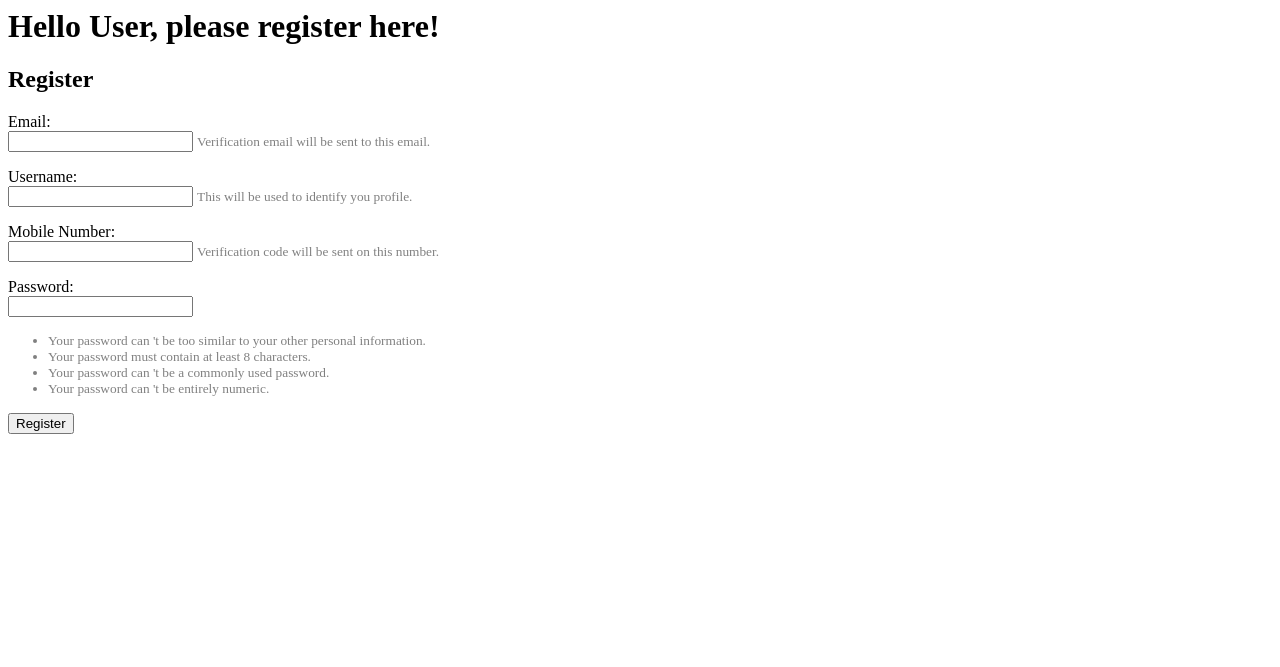
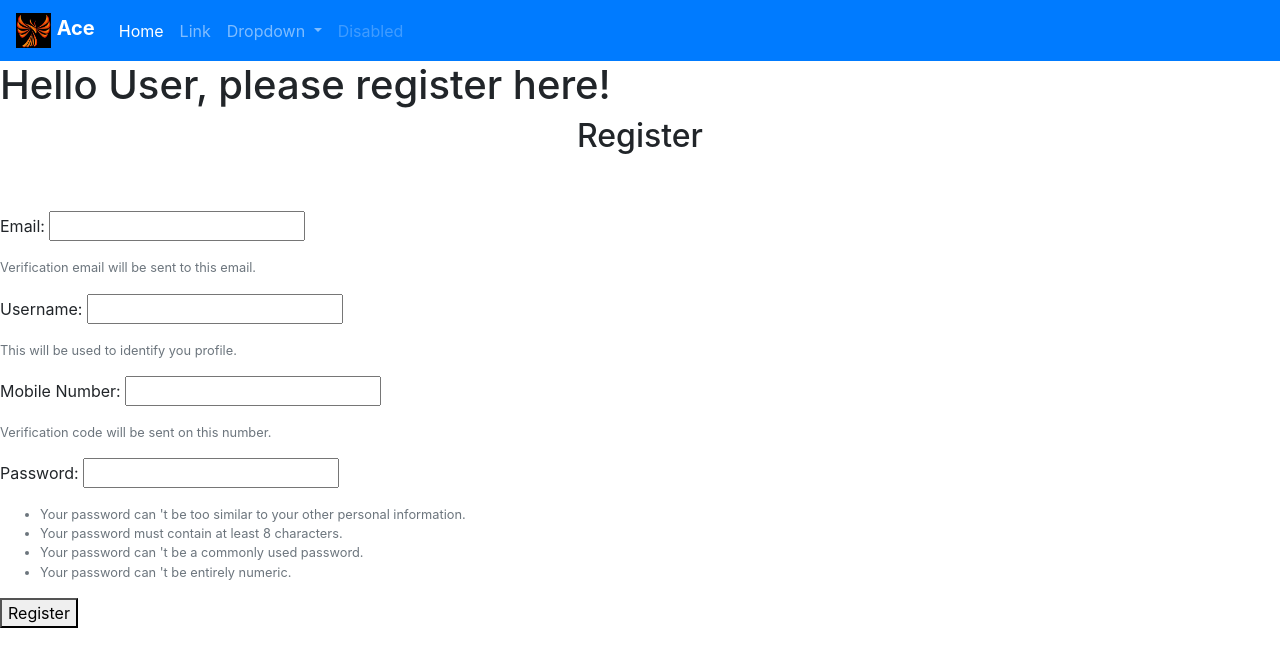
Before and after one commit to sanskar1991/log-in, a Django app: page /register/ in a window 1280 px wide. Shown: the top 667 px of the page. Run offline with Django 3.2, Linux system fonts and the light colour scheme; some libraries are stand-ins or nearby versions.

Commit message:
New commit

```diff
--- a/Al_arab/Al_arab/settings.py
+++ b/Al_arab/Al_arab/settings.py
@@ -120,9 +120,10 @@ USE_TZ = True
 
 STATIC_URL = '/static/'
 
+# Email configuration
 EMAIL_BACKEND = 'django.core.mail.backends.smtp.EmailBackend'
 EMAIL_HOST = 'smtp.gmail.com'
 EMAIL_USE_TLS = True
 EMAIL_PORT = 587
-EMAIL_HOST_USER = 'luciluke23@gmail.com'
-EMAIL_HOST_PASSWORD = 'sansLuci23'
+EMAIL_HOST_USER = 'user@gmail.com'
+EMAIL_HOST_PASSWORD = 'password'
--- a/Al_arab/login_app/templates/login_app/base.html
+++ b/Al_arab/login_app/templates/login_app/base.html
@@ -1,10 +1,63 @@
 <html>
     <head>
         {% block head %}
-        <title>{% block title %} {% endblock %}</title>
+        <link rel="stylesheet" href="https://maxcdn.bootstrapcdn.com/bootstrap/4.0.0/css/bootstrap.min.css" integrity="sha384-Gn5384xqQ1aoWXA+058RXPxPg6fy4IWvTNh0E263XmFcJlSAwiGgFAW/dAiS6JXm" crossorigin="anonymous">
+        <script src="https://code.jquery.com/jquery-3.2.1.slim.min.js" integrity="sha384-KJ3o2DKtIkvYIK3UENzmM7KCkRr/rE9/Qpg6aAZGJwFDMVNA/GpGFF93hXpG5KkN" crossorigin="anonymous"></script>
+        <script src="https://cdnjs.cloudflare.com/ajax/libs/popper.js/1.12.9/umd/popper.min.js" integrity="sha384-ApNbgh9B+Y1QKtv3Rn7W3mgPxhU9K/ScQsAP7hUibX39j7fakFPskvXusvfa0b4Q" crossorigin="anonymous"></script>
+        <script src="https://maxcdn.bootstrapcdn.com/bootstrap/4.0.0/js/bootstrap.min.js" integrity="sha384-JZR6Spejh4U02d8jOt6vLEHfe/JQGiRRSQQxSfFWpi1MquVdAyjUar5+76PVCmYl" crossorigin="anonymous"></script>
+
+            <title>{% block title %} {% endblock %}</title>
         {% endblock %}
     </head>
+
     <body>
-        {% block body %} {% endblock %}
+    {% load static %}
+
+    <nav class="navbar navbar-expand-lg navbar-dark bg-primary">
+    {% block navbar %}
+<a class="navbar-brand" href="{% url 'home' %}">
+    <img src="{% static 'media/logo.jpg' %}" width="35" height="35" class="d-inline-block align-top" alt="Ace Industries">
+    <b>Ace</b>
+  </a>
+  <button class="navbar-toggler" type="button" data-toggle="collapse" data-target="#navbarSupportedContent" aria-controls="navbarSupportedContent" aria-expanded="false" aria-label="Toggle navigation">
+    <span class="navbar-toggler-icon"></span>
+  </button>
+
+  <div class="collapse navbar-collapse" id="navbarSupportedContent">
+    <ul class="navbar-nav mr-auto">
+      <li class="nav-item active">
+        <a class="nav-link" href="{% url 'home' %}"> Home <span class="sr-only">(current)</span></a>
+      </li>
+      <li class="nav-item">
+        <a class="nav-link" href="#">Link</a>
+      </li>
+      <li class="nav-item dropdown">
+        <a class="nav-link dropdown-toggle" href="#" id="navbarDropdown" role="button" data-toggle="dropdown" aria-haspopup="true" aria-expanded="false">
+          Dropdown
+        </a>
+        <div class="dropdown-menu" aria-labelledby="navbarDropdown">
+          <a class="dropdown-item" href="#">Action</a>
+          <a class="dropdown-item" href="#">Another action</a>
+          <div class="dropdown-divider"></div>
+          <a class="dropdown-item" href="#">Something else here</a>
+        </div>
+      </li>
+      <li class="nav-item">
+        <a class="nav-link disabled" href="#">Disabled</a>
+      </li>
+    </ul>
+    <form class="form-inline my-2 my-lg-0" action="{% url 'register' %}">
+      {% comment %} <div class="btn-group-toggle" data-toggle="buttons"> {% endcomment %}
+        <button class="btn btn-outline-success my-2 my-sm-0" type="submit">Register</button>
+      {% comment %} </div> {% endcomment %}
+    </form>
+    <form class="form-inline my-2 my-lg-0">
+      <input class="form-control mr-sm-2" type="search" placeholder="Search" aria-label="Search">
+      <button class="btn btn-outline-success my-2 my-sm-0" type="submit">Search</button>
+    </form>
+  </div>
+  {% endblock %}
+</nav>
+        {% block body %}{% endblock %}
     </body>
 </html>
--- a/Al_arab/login_app/templates/login_app/register.html
+++ b/Al_arab/login_app/templates/login_app/register.html
@@ -1,29 +1,75 @@
 {% extends 'base.html' %}
 
 {% block title %} Register {% endblock %}
+
+
+
+{% block navbar %}
+
+{% load static %}
+
+<a class="navbar-brand" href="{% url 'home' %}">
+    <img src="{% static 'media/logo.jpg' %}" width="35" height="35" class="d-inline-block align-top" alt="Ace Industries">
+    <b>Ace</b>
+  </a>
+  <button class="navbar-toggler" type="button" data-toggle="collapse" data-target="#navbarSupportedContent" aria-controls="navbarSupportedContent" aria-expanded="false" aria-label="Toggle navigation">
+    <span class="navbar-toggler-icon"></span>
+  </button>
+
+  <div class="collapse navbar-collapse" id="navbarSupportedContent">
+    <ul class="navbar-nav mr-auto">
+      <li class="nav-item active">
+        <a class="nav-link" href="{% url 'home' %}"> Home <span class="sr-only">(current)</span></a>
+      </li>
+      <li class="nav-item">
+        <a class="nav-link" href="#">Link</a>
+      </li>
+      <li class="nav-item dropdown">
+        <a class="nav-link dropdown-toggle" href="#" id="navbarDropdown" role="button" data-toggle="dropdown" aria-haspopup="true" aria-expanded="false">
+          Dropdown
+        </a>
+        <div class="dropdown-menu" aria-labelledby="navbarDropdown">
+          <a class="dropdown-item" href="#">Action</a>
+          <a class="dropdown-item" href="#">Another action</a>
+          <div class="dropdown-divider"></div>
+          <a class="dropdown-item" href="#">Something else here</a>
+        </div>
+      </li>
+      <li class="nav-item">
+        <a class="nav-link disabled" href="#">Disabled</a>
+      </li>
+    </ul>
+{% endblock %}
+
+
 
 {% block body %}
 
 <h1>Hello User, please register here!</h1>
 
-
-<h2>Register</h2>
+<h2 class="text-center">Register</h2><br><br>
+  <div>
   <form method="post" action="">
     {% csrf_token %}
+    <div>
     {% for field in form %}
-      <p>
-        {{ field.label_tag }}<br>
+      <div class="form-group">
+        <label for="exampleInputEmail1">{{ field.label_tag }}</label>
+
         {{ field }}
+
+
         {% if field.help_text %}
-          <small style="color: grey">{{ field.help_text|safe }}</small>
+          <small class="form-text text-muted" style="color: grey">{{ field.help_text|safe }}</small>
         {% endif %}
         {% for error in field.errors %}
           <p style="color: red">{{ error }}</p>
         {% endfor %}
-      </p>
+      </div>
     {% endfor %}
     <button type="submit">Register</button>
   </form>
+  </div>
 
 
 {% endblock %}
--- a/Al_arab/login_app/views.py
+++ b/Al_arab/login_app/views.py
@@ -3,15 +3,10 @@ from django.http import HttpResponse
 from django.core.mail import send_mail
 from django.conf import settings
 import random
-import smtplib
 
 from .forms import SignupForm, OTPVerifyForm
 from .models import UserRegister
 
-
-# Create your views here.
-gmail_user = 'user3@gmail.com'
-gmail_password = 'password'
 
 def gen_otp():
     otp_num = random.randint(1000,9999)
@@ -21,7 +16,7 @@ sent_otp = gen_otp()
 print("1111111---Sent OTP : ", sent_otp)
 
 def home(request):
-    return HttpResponse('<h1>Home Page</h1>')
+    return render(request, 'home.html')
 
 def register(request):
     if request.method == 'POST':
@@ -78,34 +73,15 @@ def verify_email(request):
 
 
 def email(sent_otp):
-
-    sent_from = gmail_user
-    to = ['user1@gmail.com','user2@gmail.com']
+    """
+    Sends email to the given recipients
+    """
     subject = 'Demo Mail'
-    message = f"""Hi Pratiksha,\n \
-    This email is to inform you that the email verification you wanted for the login page is working now. This is a demo mail to test the email verification functionality.\n \
-    Your code is {sent_otp}. \n \
-    Please send this code to me.\n\n \
-    Thanks and Regards\n \
-    Hello World"""
-    # email_from = settings.EMAIL_HOST_USER
-    # recipient_list =
-    # send_mail( subject, message, email_from, recipient_list )
-
+    message = f"This is a demo mail. Your code is {sent_otp}"
+    email_from = settings.EMAIL_HOST_USER
+    recipient_list = ['user1@gmail.com','user2@gmail.com']
+    print("bcbcbc")
     try:
-        print("aaaa")
-        server = smtplib.SMTP_SSL('smtp.gmail.com', 465)
-        print("bbbb")
-        server.ehlo()
-        print("cccc")
-        server.login(gmail_user, gmail_password)
-        print("dddd")
-        server.sendmail()
-        print("eeee")
-        server.close()
-        print("ffff")
-
-        print('Email sent!')
+        send_mail( subject, message, email_from, recipient_list )
     except:
-        server.login(gmail_user, gmail_password)
-        print('Something went wrong...')
+        print("Something went wrong.")
```
Also changed, not shown: Al_arab/login_app/templates/login_app/home.html (added, +25 -0 lines), Al_arab/db.sqlite3, Al_arab/login_app/static/media/logo.jpg (added), Al_arab/login_app/templates/login_app/logo.jpg (added), 5 other files.
